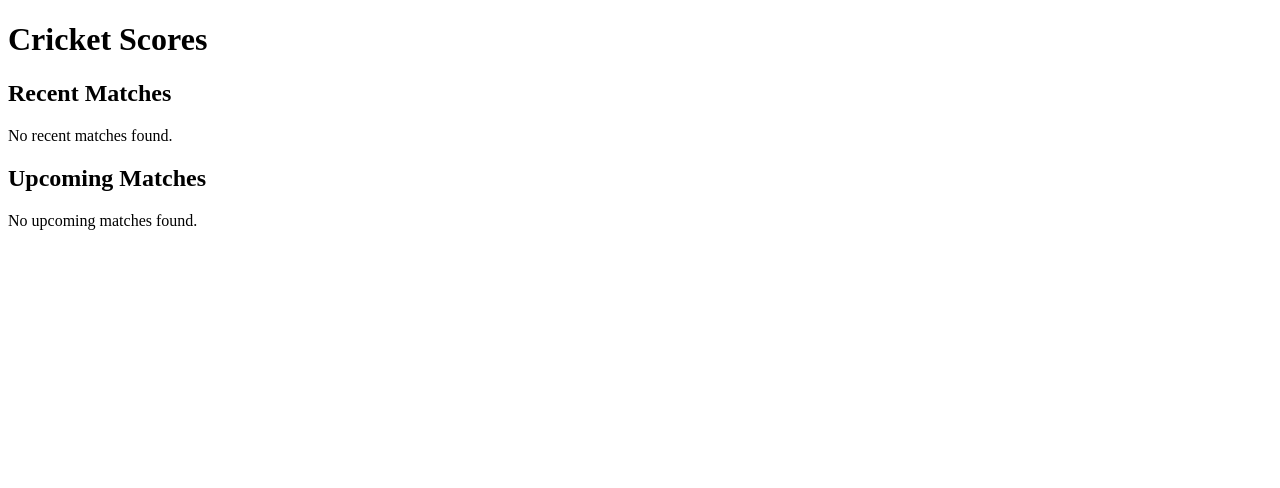
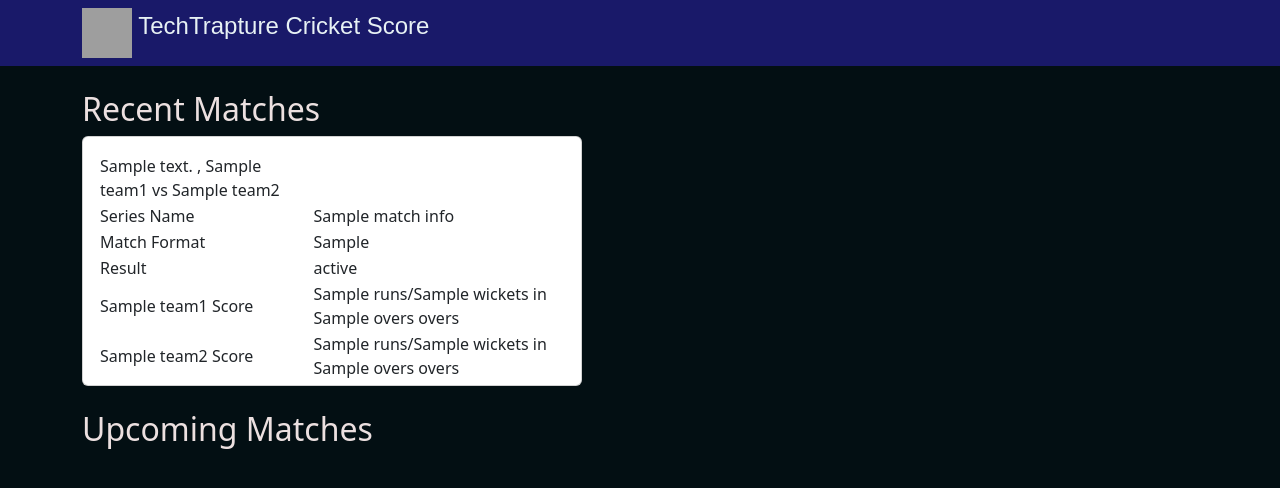
Before and after one commit to athvrvv/cricket-score-tracker, a Flask app: page / in a window 1280 px wide. Shown: the top 488 px of the page. Run offline with Flask 3, Linux system fonts and the light colour scheme; a database or web service that is not in the repository returns one stand-in record (values such as "Sample title"); data that the repository does not hold is empty; grey boxes are pictures that could not be loaded.

Commit message:
Update index.html

```diff
--- a/templates/index.html
+++ b/templates/index.html
@@ -1,42 +1,90 @@
 <!DOCTYPE html>
-<html lang="en">
+<html>
 <head>
-    <meta charset="UTF-8">
-    <meta name="viewport" content="width=device-width, initial-scale=1.0">
     <title>Cricket Scores</title>
+    <link href="https://cdn.jsdelivr.net/npm/bootstrap@5.3.0/dist/css/bootstrap.min.css" rel="stylesheet">
+    <style>
+        /* Custom styles */
+        .navbar-brand {
+            background-color: #d2dfd9; /* Change the background color */
+            color: white; /* Change the text color */
+            padding: 10px;
+            font-size: 34px;
+        }
+        .top-bar {
+            background-color: rgb(25, 25, 105); /* Change the background color */
+            color: #e7f1f4; /* Change the text color */
+            padding: 8px;
+            font-size: 24px;
+            font-family: Arial, sans-serif; /* Change the font family */
+
+        }
+        body {
+            background-color: #030f13; /* Change the overall background color */
+            color: #ece0e0; /* Change the overall text color */
+        }
+        .custom-card {
+        width: 500px; /* Change the width */
+        height: 250px; /* Change the height */
+        /* Add any other styling properties as needed */
+    }
+    .custom-upcoming-card {
+        width: 500px; /* Change the width */
+        height: 150px; /* Change the height */
+        /* Add any other styling properties as needed */
+    }
+    .navbar-brand {
+        font-size: 24px; /* Change the font size as needed */
+    }
+    </style>
+
 </head>
 <body>
-    <h1>Cricket Scores</h1>
+    <div class="top-bar">
+        <div class="container">
+            <img src="https://storage.googleapis.com/bkt-static-tt/logo.png" width="50" height="50" class="d-inline-block align-top" alt="">
+            TechTrapture Cricket Score
+        </div>
+    </div>
+    <!-- <nav class="navbar navbar-fixed-top navbar-expand-lg navbar-dark bg-primary">
+        <a class="navbar-brand" href="#">
+            <img src="https://storage.googleapis.com/bkt-static-tt/logo.png" width="50" height="50" class="d-inline-block align-top" alt="">
+             TechTrapture Cricket Score App
+        </a>
+    </nav> -->
+    <div class="container mt-4">
+        <h2>Recent Matches</h2>
+        <div class="row row-cols-1 row-cols-md-2">
+            {% for score in cricket_scores %}
+                <div class="col mb-4">
+                    <div class="card custom-card">
+                        <div class="card-body">
+                            {{ score | safe }}
+                        </div>
+                    </div>
+                </div>
+            {% endfor %}
+        </div>
 
-    <h2>Recent Matches</h2>
-    {% if recent_matches %}
-        <ul>
-            {% for match in recent_matches %}
-                <li>
-                    <strong>{{ match.description }}</strong><br>
-                    {{ match.team1 }} vs {{ match.team2 }}<br>
-                    Status: {{ match.status }}<br>
-                    Score: {{ match.score }} / {{ match.wickets }}
-                </li>
+        <h2>Upcoming Matches</h2>
+        <div class="row row-cols-1 row-cols-md-2">
+            {% for match in upcoming_matches %}
+                <div class="col mb-4">
+                    <div class="card custom-upcoming-card">
+                        <div class="card-body">
+                            <ul class="list-group">
+                                <li class="list-group-item">
+                                    <strong>Date:</strong> {{ match['Date'] }}<br>
+                                    <strong>Description:</strong> {{ match['Description'] }}<br>
+                                    <strong>Teams:</strong> {{ match['Teams'] }}
+                                </li>
+                            </ul>
+                        </div>
+                    </div>
+                </div>
             {% endfor %}
-        </ul>
-    {% else %}
-        <p>No recent matches found.</p>
-    {% endif %}
+        </div>
+    </div>
 
-    <h2>Upcoming Matches</h2>
-    {% if upcoming_matches %}
-        <ul>
-            {% for match in upcoming_matches %}
-                <li>
-                    <strong>{{ match.description }}</strong><br>
-                    {{ match.team1 }} vs {{ match.team2 }}<br>
-                    Start Date: {{ match.startDate }}
-                </li>
-            {% endfor %}
-        </ul>
-    {% else %}
-        <p>No upcoming matches found.</p>
-    {% endif %}
 </body>
 </html>
```
